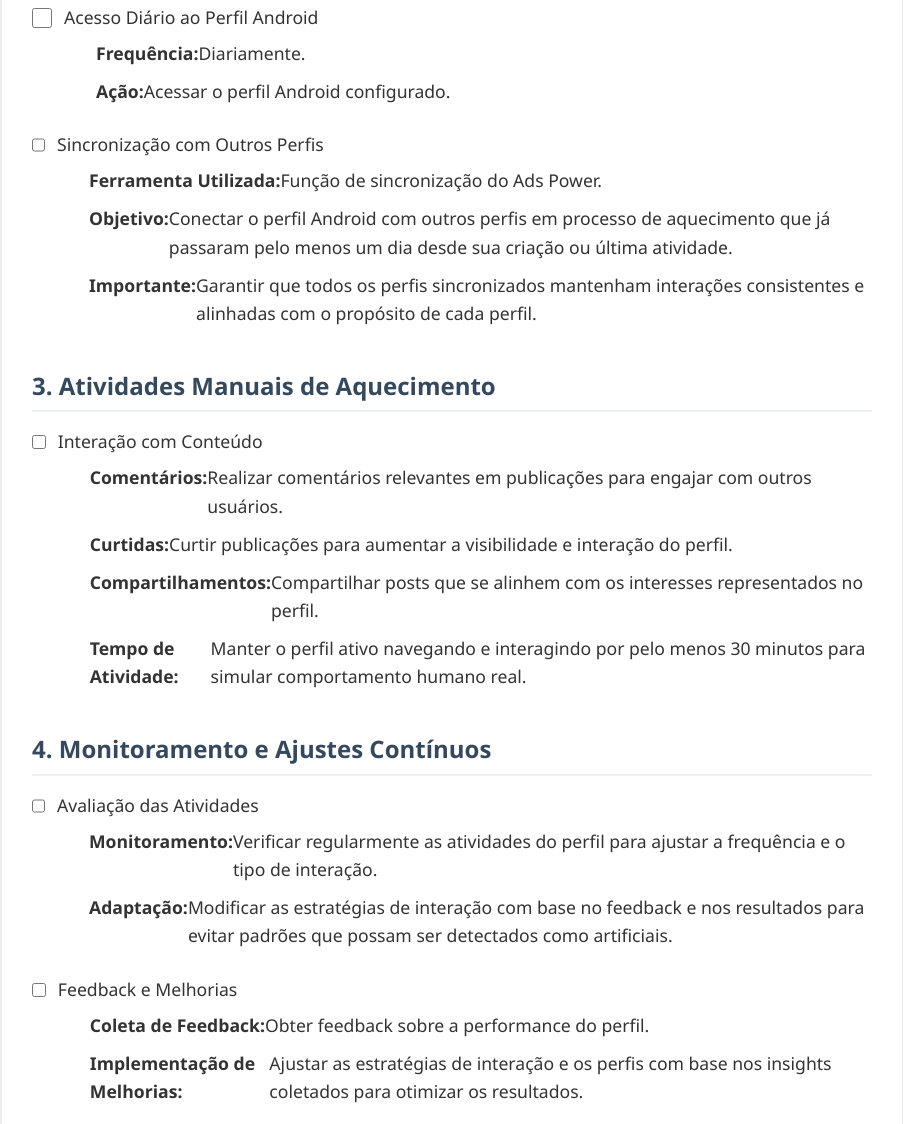
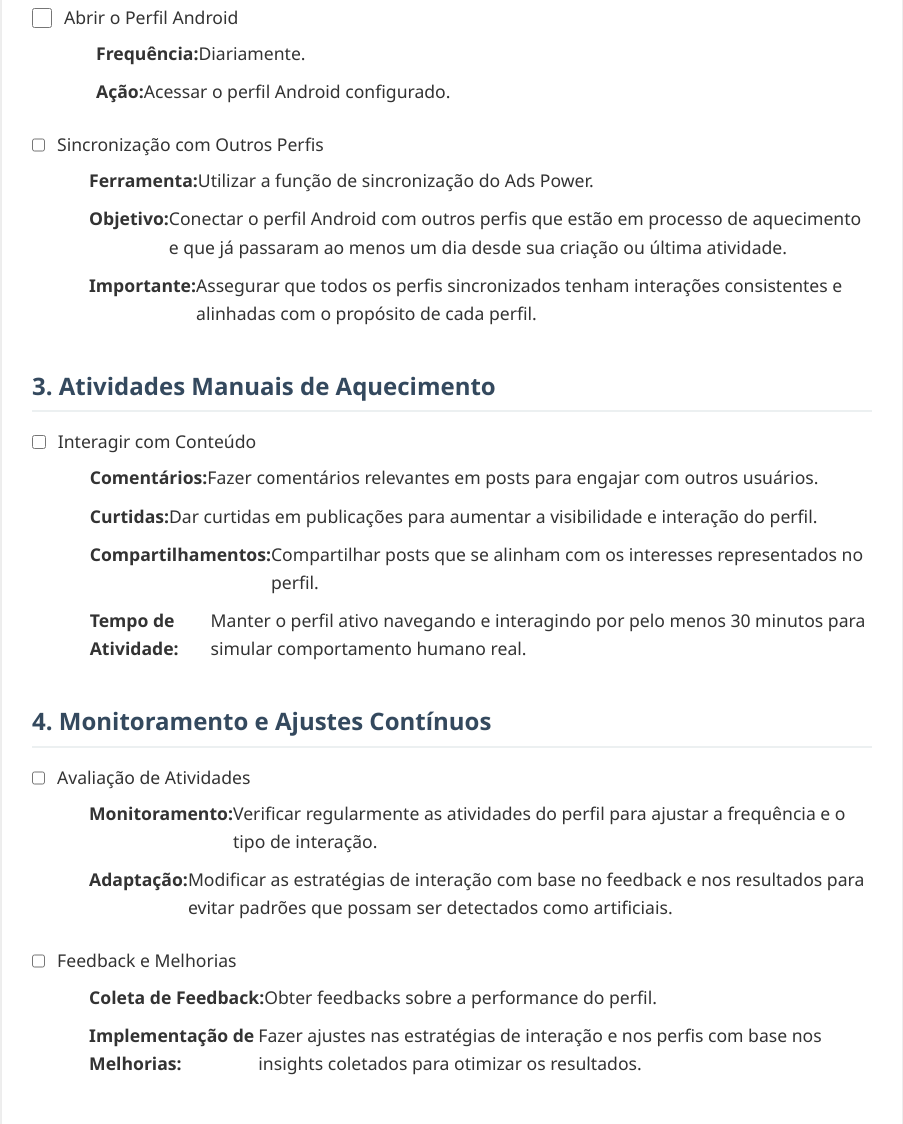
Before and after one commit to harddesenvolvimento/Project-01, a plain HTML site: page aquecendoporcelular.html in a window 1280 px wide. Shown: the part 468-1592 px from the top of the page, without its empty margins (188-1091 px from the left). Drawn offline with Linux system fonts and the light colour scheme; grey boxes are pictures that could not be loaded.

Commit message:
aquecendoporcelular.html

```diff
--- a/aquecendoporcelular.html
+++ b/aquecendoporcelular.html
@@ -156,7 +156,7 @@
             <li>
                 <input type="checkbox" id="config1">
                 <label for="config1">
-                    Acesso Diário ao Perfil Android
+                    Abrir o Perfil Android
                     <ul class="sublist">
                         <li><strong>Frequência:</strong> Diariamente.</li>
                         <li><strong>Ação:</strong> Acessar o perfil Android configurado.</li>
@@ -168,9 +168,9 @@
                 <label for="config2">
                     Sincronização com Outros Perfis
                     <ul class="sublist">
-                        <li><strong>Ferramenta Utilizada:</strong> Função de sincronização do Ads Power.</li>
-                        <li><strong>Objetivo:</strong> Conectar o perfil Android com outros perfis em processo de aquecimento que já passaram pelo menos um dia desde sua criação ou última atividade.</li>
-                        <li><strong>Importante:</strong> Garantir que todos os perfis sincronizados mantenham interações consistentes e alinhadas com o propósito de cada perfil.</li>
+                        <li><strong>Ferramenta:</strong> Utilizar a função de sincronização do Ads Power.</li>
+                        <li><strong>Objetivo:</strong> Conectar o perfil Android com outros perfis que estão em processo de aquecimento e que já passaram ao menos um dia desde sua criação ou última atividade.</li>
+                        <li><strong>Importante:</strong> Assegurar que todos os perfis sincronizados tenham interações consistentes e alinhadas com o propósito de cada perfil.</li>
                     </ul>
                 </label>
             </li>
@@ -181,11 +181,11 @@
             <li>
                 <input type="checkbox" id="activity1">
                 <label for="activity1">
-                    Interação com Conteúdo
+                    Interagir com Conteúdo
                     <ul class="sublist">
-                        <li><strong>Comentários:</strong> Realizar comentários relevantes em publicações para engajar com outros usuários.</li>
-                        <li><strong>Curtidas:</strong> Curtir publicações para aumentar a visibilidade e interação do perfil.</li>
-                        <li><strong>Compartilhamentos:</strong> Compartilhar posts que se alinhem com os interesses representados no perfil.</li>
+                        <li><strong>Comentários:</strong> Fazer comentários relevantes em posts para engajar com outros usuários.</li>
+                        <li><strong>Curtidas:</strong> Dar curtidas em publicações para aumentar a visibilidade e interação do perfil.</li>
+                        <li><strong>Compartilhamentos:</strong> Compartilhar posts que se alinham com os interesses representados no perfil.</li>
                         <li><strong>Tempo de Atividade:</strong> Manter o perfil ativo navegando e interagindo por pelo menos 30 minutos para simular comportamento humano real.</li>
                     </ul>
                 </label>
@@ -197,7 +197,7 @@
             <li>
                 <input type="checkbox" id="monitor1">
                 <label for="monitor1">
-                    Avaliação das Atividades
+                    Avaliação de Atividades
                     <ul class="sublist">
                         <li><strong>Monitoramento:</strong> Verificar regularmente as atividades do perfil para ajustar a frequência e o tipo de interação.</li>
                         <li><strong>Adaptação:</strong> Modificar as estratégias de interação com base no feedback e nos resultados para evitar padrões que possam ser detectados como artificiais.</li>
@@ -209,8 +209,8 @@
                 <label for="monitor2">
                     Feedback e Melhorias
                     <ul class="sublist">
-                        <li><strong>Coleta de Feedback:</strong> Obter feedback sobre a performance do perfil.</li>
-                        <li><strong>Implementação de Melhorias:</strong> Ajustar as estratégias de interação e os perfis com base nos insights coletados para otimizar os resultados.</li>
+                        <li><strong>Coleta de Feedback:</strong> Obter feedbacks sobre a performance do perfil.</li>
+                        <li><strong>Implementação de Melhorias:</strong> Fazer ajustes nas estratégias de interação e nos perfis com base nos insights coletados para otimizar os resultados.</li>
                     </ul>
                 </label>
             </li>
```
